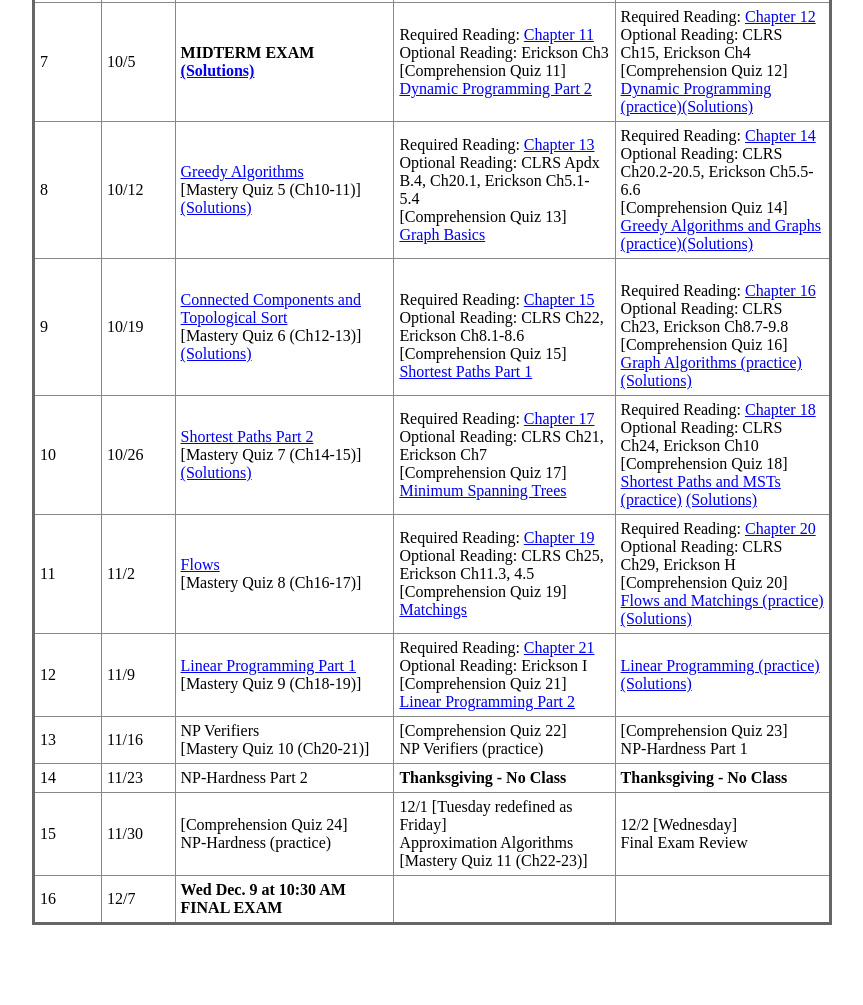
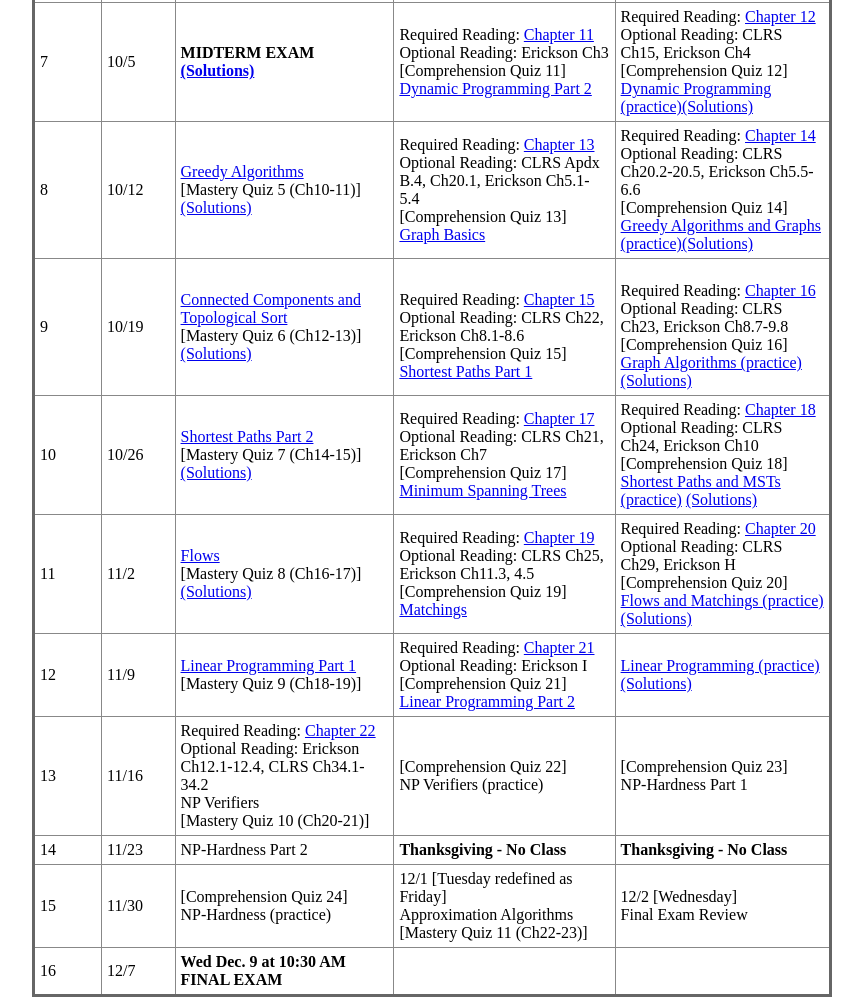
Before and after one commit to beideman/beideman.github.io, a plain HTML site: page csce411fa26.html in a window 1280 px wide. Shown: the part 809-1814 px from the top of the page, without its empty margins (208-1071 px from the left). Before the commit the page ends 1742 px from the top, so only its background shows below. Drawn offline with Linux system fonts and the light colour scheme.

Commit message:
Added stuff

```diff
--- a/csce411fa26.html
+++ b/csce411fa26.html
@@ -31,7 +31,7 @@ dd {
 Please note, the assigned readings for each lecture should be completed BEFORE class
 (the comprehsnion quiz will check your understanding of the readings)<br><br>
 
-<a href="CSCE_411_Course_NotesCh1-21.pdf">Course Notes Ch1-21 as a single document.</a><br><br>
+<a href="CSCE_411_Course_NotesCh1-22.pdf">Course Notes Ch1-22 as a single document.</a><br><br>
 
 <table style="width: 100%;" class="schedule"><thead><tr>
     <th class="accessibility-table-header-empty-0.9768706610624208" style="width: 8.4783%;">Week</th>
@@ -83,7 +83,7 @@ Please note, the assigned readings for each lecture should be completed BEFORE c
         <td style="width: 27.5362%;">Required Reading: <a href="CSCE_411_Course_NotesCh17.pdf">Chapter 17</a><br>Optional Reading: CLRS Ch21, Erickson Ch7<br>[Comprehension Quiz 17]<br id="isPasted"><a href="https://canvas.tamu.edu/courses/465524/files/103197259?module_item_id=16326613">Minimum Spanning Trees</a></td>
         <td style="width: 26.8116%;">Required Reading: <a href="CSCE_411_Course_NotesCh18.pdf">Chapter 18</a><br>Optional Reading: CLRS Ch24, Erickson Ch10<br>[Comprehension Quiz 18]<br id="isPasted"><a href="Worksheet8_Shortest_Paths_and_MSTs.pdf">Shortest Paths and MSTs (practice)</a> <a href="Shortest_Paths_and_MSTs_Solutions.pdf">(Solutions)</a></td>
     </tr><tr><td style="width: 8.4783%;">11</td><td style="width: 9.1449%;">11/2</td>
-        <td style="width: 27.2463%;"><a href="https://canvas.tamu.edu/courses/465524/files/103359973?module_item_id=16335974">Flows</a><br>[Mastery Quiz 8 (Ch16-17)]</td>
+        <td style="width: 27.2463%;"><a href="https://canvas.tamu.edu/courses/465524/files/103359973?module_item_id=16335974">Flows</a><br>[Mastery Quiz 8 (Ch16-17)]<a href="Mastery8_solutions.pdf">(Solutions)</a></td>
         <td style="width: 27.5362%;">Required Reading: <a href="CSCE_411_Course_NotesCh19.pdf">Chapter 19</a><br>Optional Reading: CLRS Ch25, Erickson Ch11.3, 4.5<br>[Comprehension Quiz 19]<br id="isPasted"><a href="https://canvas.tamu.edu/courses/465524/files/103426784?module_item_id=16341426">Matchings</a></td>
         <td style="width: 26.8116%;">Required Reading: <a href="CSCE_411_Course_NotesCh20.pdf">Chapter 20</a><br>Optional Reading: CLRS Ch29, Erickson H<br>[Comprehension Quiz 20]<br id="isPasted"><a href="Worksheet9_Flows_and_Matchings.pdf">Flows and Matchings (practice)</a><a href="Flows_and_Matchings_Solutions.pdf">(Solutions)</a></td>
     </tr><tr><td style="width: 8.4783%;">12</td><td style="width: 9.1449%;">11/9</td>
@@ -91,7 +91,7 @@ Please note, the assigned readings for each lecture should be completed BEFORE c
         <td style="width: 27.5362%;">Required Reading: <a href="CSCE_411_Course_NotesCh21.pdf">Chapter 21</a><br>Optional Reading: Erickson I<br>[Comprehension Quiz 21]<br id="isPasted"><a href="https://canvas.tamu.edu/courses/465524/files/104111070?module_item_id=16704921">Linear Programming Part 2</a></td>
         <td style="width: 26.8116%;"><a href="Worksheet10_Linear_Programming.pdf">Linear Programming (practice)</a> <a href="Linear_Programming_Solutions.pdf">(Solutions)</a></td>
     </tr><tr><td style="width: 8.4783%;">13</td><td style="width: 9.1449%;">11/16</td>
-        <td style="width: 27.2463%;">NP Verifiers<br>[Mastery Quiz 10 (Ch20-21)]</td>
+        <td style="width: 27.2463%;">Required Reading: <a href="CSCE_411_Course_NotesCh22.pdf">Chapter 22</a><br>Optional Reading: Erickson Ch12.1-12.4, CLRS Ch34.1-34.2<br>NP Verifiers<br>[Mastery Quiz 10 (Ch20-21)]</td>
         <td style="width: 27.5362%;">[Comprehension Quiz 22]<br id="isPasted">NP Verifiers (practice)</td>
         <td style="width: 26.8116%;">[Comprehension Quiz 23]<br id="isPasted">NP-Hardness Part 1</td>
     </tr><tr><td style="width: 8.4783%;">14</td><td style="width: 9.1449%;">11/23</td>
```
Also changed, not shown: 3 other files.
